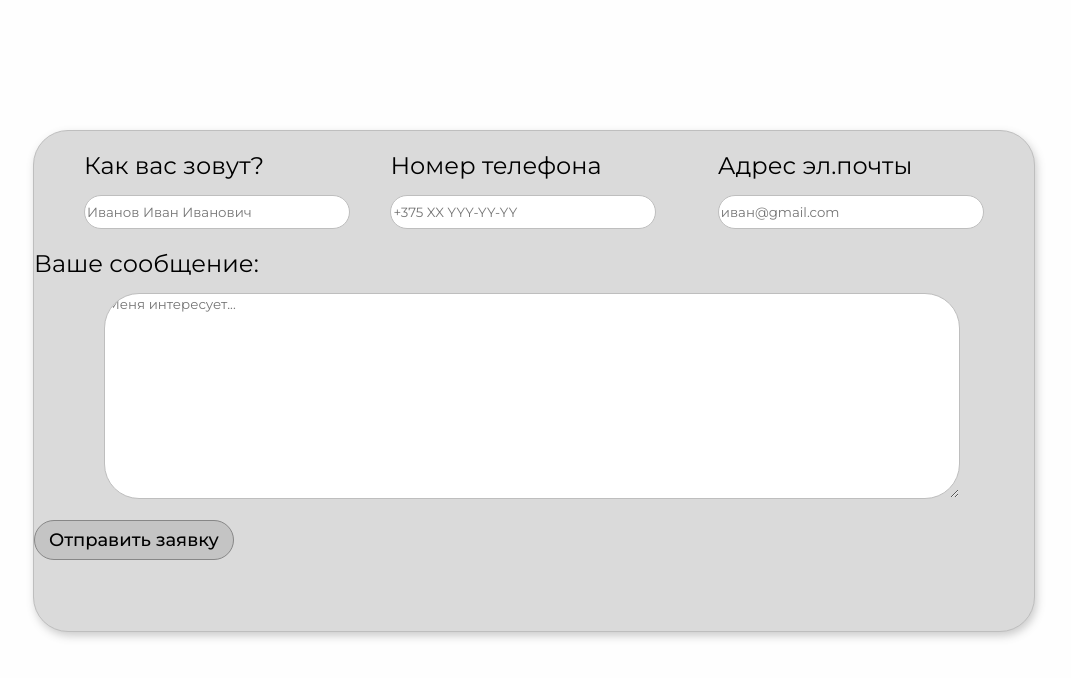
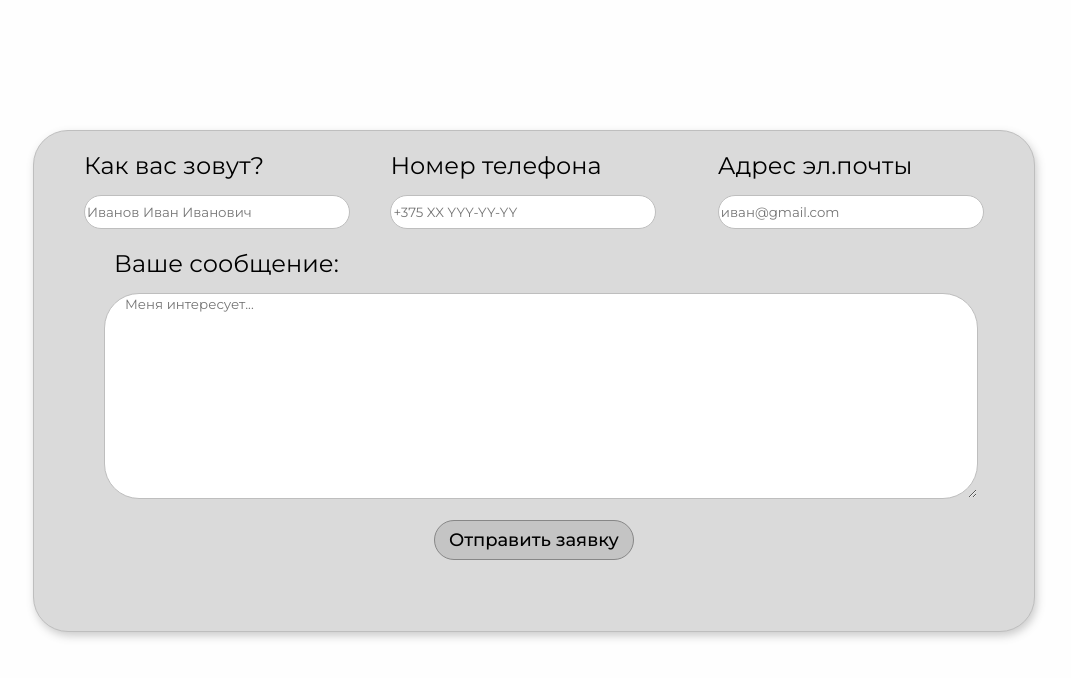
Before and after one commit to AlinaKarp/sportswear_website, a plain HTML site: page form.html in a window 1280 px wide. Shown: the whole page, without its empty margins (106-1177 px from the left). Drawn offline with Linux system fonts and the light colour scheme.

Commit message:
формы

```diff
--- a/form.css
+++ b/form.css
@@ -25,6 +25,7 @@
     border: 1px solid #bebebe;
     font-family: "Montserrat", sans-serif;
     margin: 15px 70px;
+    padding-left: 20px;
 }
 
 .aboutuser{
@@ -36,4 +37,9 @@
 form .btn{
     width: 200px;
     font-family: "Montserrat", sans-serif;
+    margin-left: 400px;
 }
+
+.bespokoit label{
+    padding-left: 80px;
+}
--- a/form.html
+++ b/form.html
@@ -24,7 +24,7 @@
                     <input type="email" id="email" placeholder="иван@gmail.com">
                 </div>
             </div>
-            <div>
+            <div class="bespokoit">
                 <label for="message">Ваше сообщение:</label>
                 <textarea name="message" id="message" cols="20" rows="10" placeholder="Меня интересует..."></textarea>
             </div>
```
